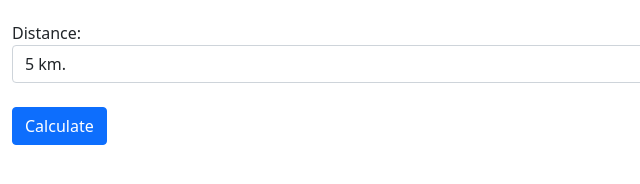
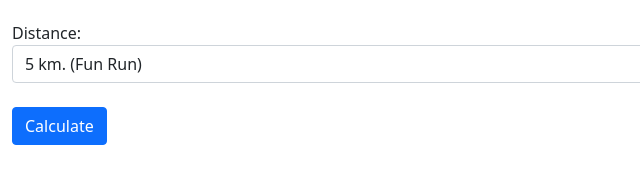
Before and after one commit to FourGus24/ex4a, a plain HTML site: page index.html in a window 1280 px wide. Shown: the part 308-492 px from the top of the page, 0-640 px from the left. Drawn offline with nearby package versions, Linux system fonts and the light colour scheme.

Commit message:
Update index.html - adding more description in GitHub

```diff
--- a/index.html
+++ b/index.html
@@ -21,10 +21,10 @@
 		  <div class="form-group">
 			<label for="tem">Distance:</label>
 			<select class="form-select" aria-label="Default select example" id="dist">
-			  <option value="5">5 km.</option>
-			  <option value="10">10 km.</option>
-			  <option value="21">21 km.</option>
-			  <option value="42">42 km.</option>
+			  <option value="5">5 km. (Fun Run)</option>
+			  <option value="10">10 km. (Mini marathon)</option>
+			  <option value="21">21 km. (Half marathon)</option>
+			  <option value="42">42 km. (Full marathon)</option>
 			</select>
 		  </div>
 		  <br><button type="button" class="btn btn-primary">Calculate</button>
```
